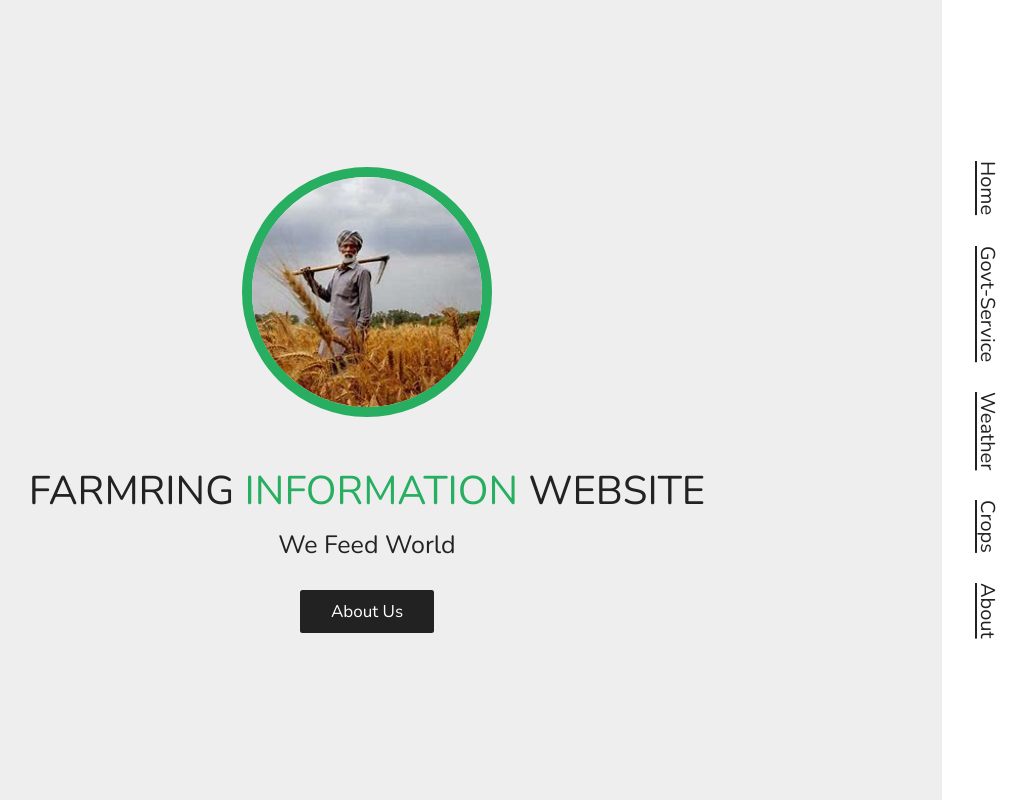
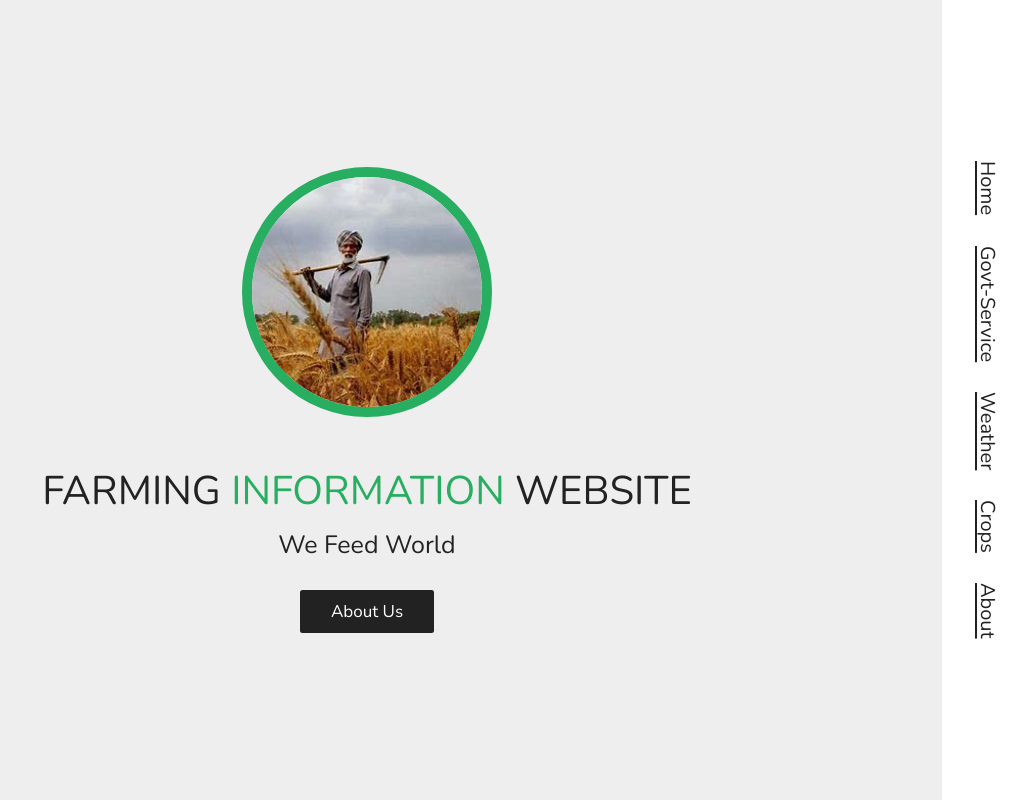
Before and after one commit to HarshK07/WeatherReport-FarmingInfoWebsite, a plain HTML site: page index.html in a window 1280 px wide. Shown: the top 800 px of the page, without its empty margins (248-1275 px from the left). Drawn offline with nearby package versions, Linux system fonts and the light colour scheme.

Commit message:
Second Commit

```diff
--- a/index.html
+++ b/index.html
@@ -39,7 +39,7 @@
     <section class="home" id="home">
         <div class="content">
             <img class="tilt" src="assets/images/oip.jpg" alt="">
-            <h3> Farmring  <span> Information</span> Website</h3>
+            <h3> Farming  <span> Information</span> Website</h3>
             <p>We Feed <span class="typing-text">World</span></p>
             <a href="#about" class="btn">about us</a>
         </div>
```
